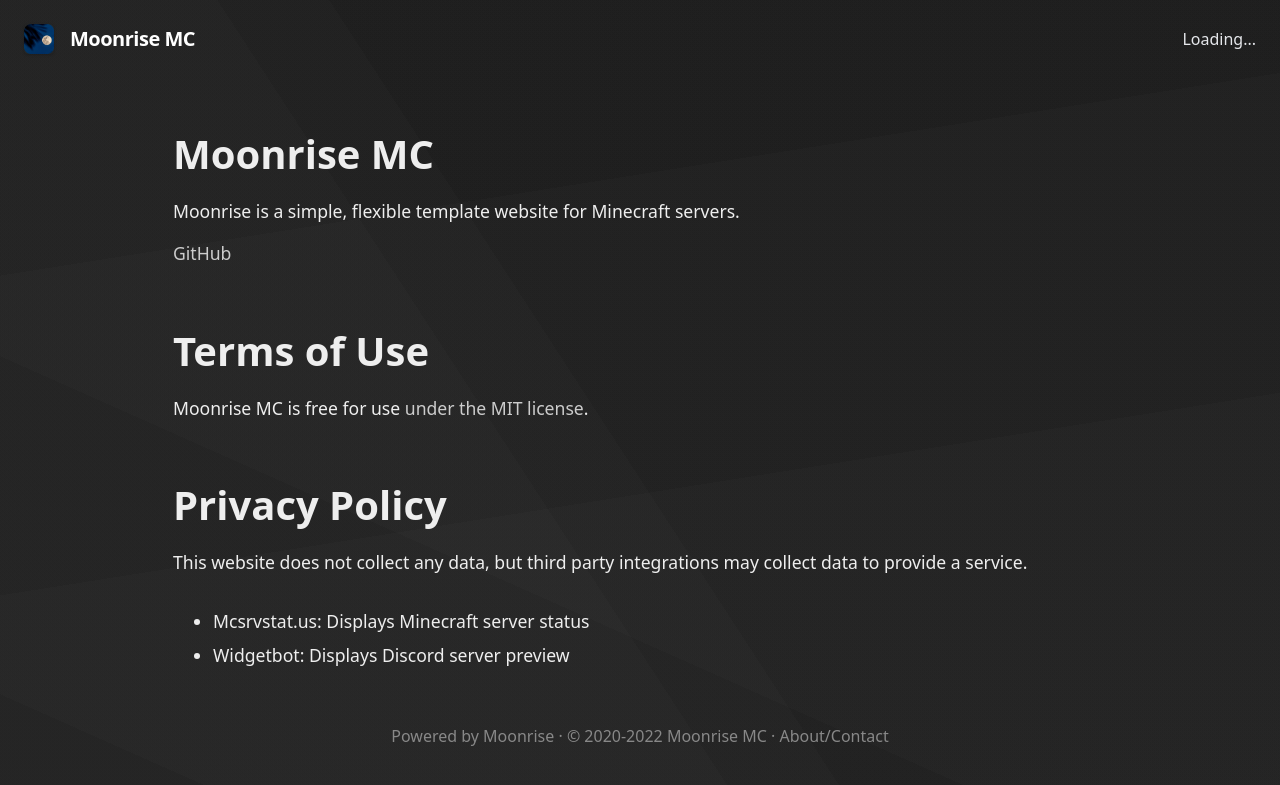
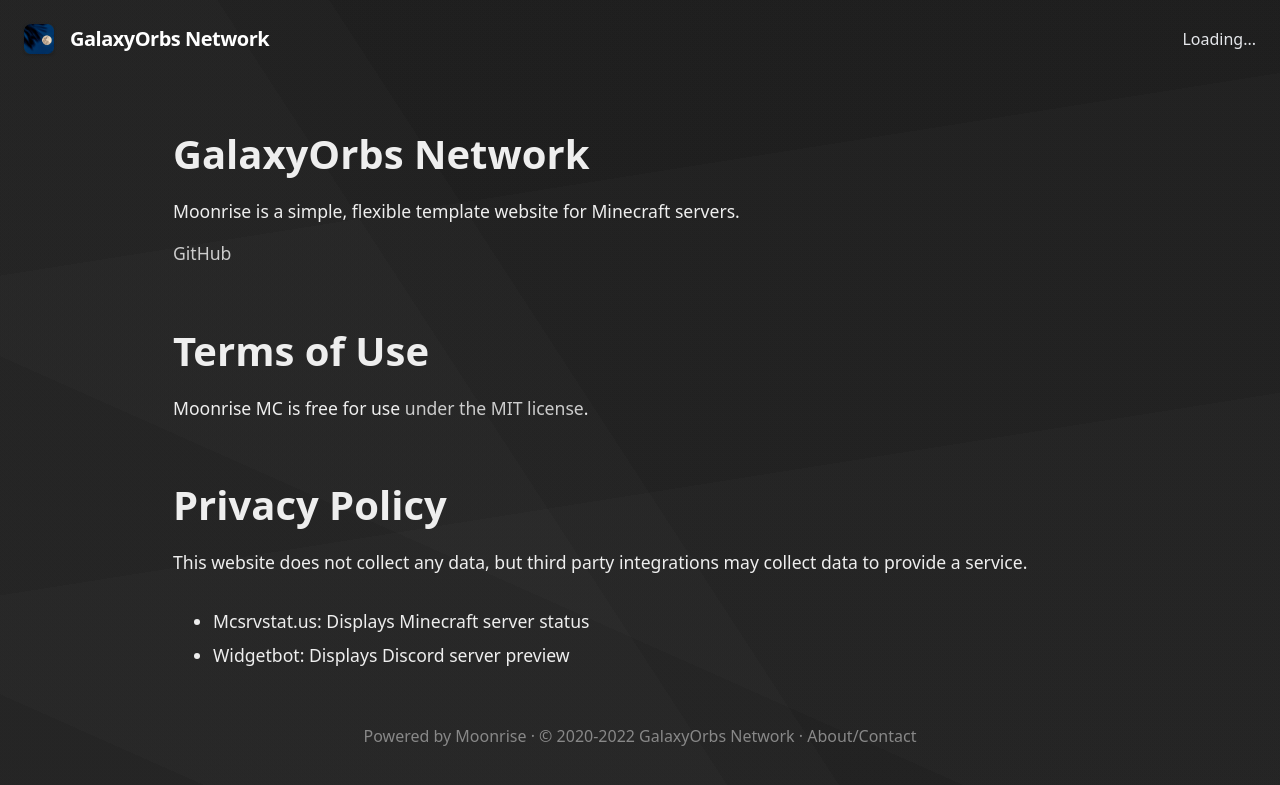
Before and after one commit to Levi-Batkin/galaxyorbs-website, a Jekyll site: the page built from about.md, in a window 1280 px wide. Shown: the top 785 px of the page. Built offline with Jekyll 4.4.1, drawn with Linux system fonts in a browser that asks for light colours; our own code applies the rules of GitHub Pages for plain Markdown files.

Commit message:
Update _config.yml

```diff
--- a/_config.yml
+++ b/_config.yml
@@ -1,8 +1,8 @@
 # Set this website's info
 # Change "coffeebank" to your GitHub username
 # Change "moonrise" to your repository name
-url: "https://coffeebank.github.io"
-baseurl: "/moonrise"
+url: "https://levi-batkin.github.io"
+baseurl: "/galaxyorbs-website"
 siteIcon: /media/android-chrome-192x192.png
 siteYear: 2020
 siteFooterlink: /about
@@ -11,16 +11,16 @@
 
 
 # Set basic server info
-serverName: Moonrise MC
-serverDescription: A Minecraft server where we have lots of fun!
-serverIP: 31.41.59.26:5358
+serverName: GalaxyOrbs Network
+serverDescription: A Minecraft server where you can have lots of fun!
+serverIP: play.galaxyorbs.net
 useBedrockForOnlineStatus: false
 
 
 # Discord information
-discordInvite: https://discord.gg/minecraft
-discordServerID: 299881420891881473
-discordChannelID: 450428756855750666
+discordInvite: https://discord.galaxyorbs.net/
+discordServerID: 953992239812587560
+discordChannelID: 955206227703521380
 
 
 # # Navbar Links at the top of the page (uncomment "siteNav" to use)
```
